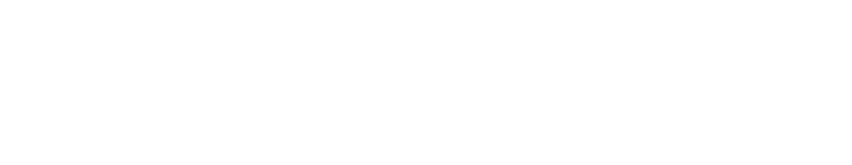
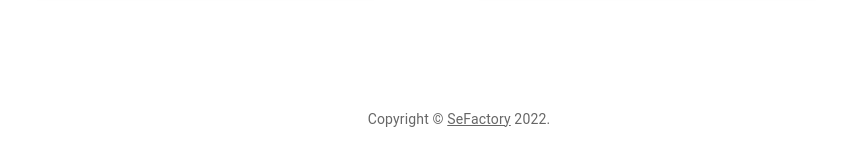
Before and after one commit to Yahya-khodr/landing_page_website, a React (Create React App) app: page /home in a window 1280 px wide. Shown: the part 1297-1462 px from the top of the page, without its empty margins (181-1033 px from the left). Before the commit the page ends 1358 px from the top, so only its background shows below. Built offline with nearby package versions, Linux system fonts and the light colour scheme.

Commit message:
Added footer to home page

```diff
--- /dev/null
+++ b/src/components/Footer/index.js
@@ -0,0 +1,24 @@
+import { Box, Link, Typography } from "@mui/material";
+
+function Copyright() {
+  return (
+    <Typography variant="body2" color="text.secondary" align="center">
+      {"Copyright © "}
+      <Link color="inherit" href="https://sefactory.io/fsw/">
+        SeFactory
+      </Link>{" "}
+      {new Date().getFullYear()}
+      {"."}
+    </Typography>
+  );
+}
+
+const Footer = () => {
+  return (
+    <Box sx={{ bgcolor: "background.paper", p: 6 }} component="footer">
+      <Copyright />
+    </Box>
+  );
+};
+
+export default Footer;
--- a/src/pages/Home.js
+++ b/src/pages/Home.js
@@ -13,6 +13,7 @@
 import AboutCard from "../components/AboutUs";
 import ContactForm from "../components/ContactForm";
 import Features from "../components/Features";
+import Footer from "../components/Footer";
 const data = [
   { title: "Business", image: business },
   { title: "Design", image: design },
@@ -44,6 +45,7 @@
         </Box>
       </Box>
       <Features/>
+      <Footer/>
 
     </>
   );
```
